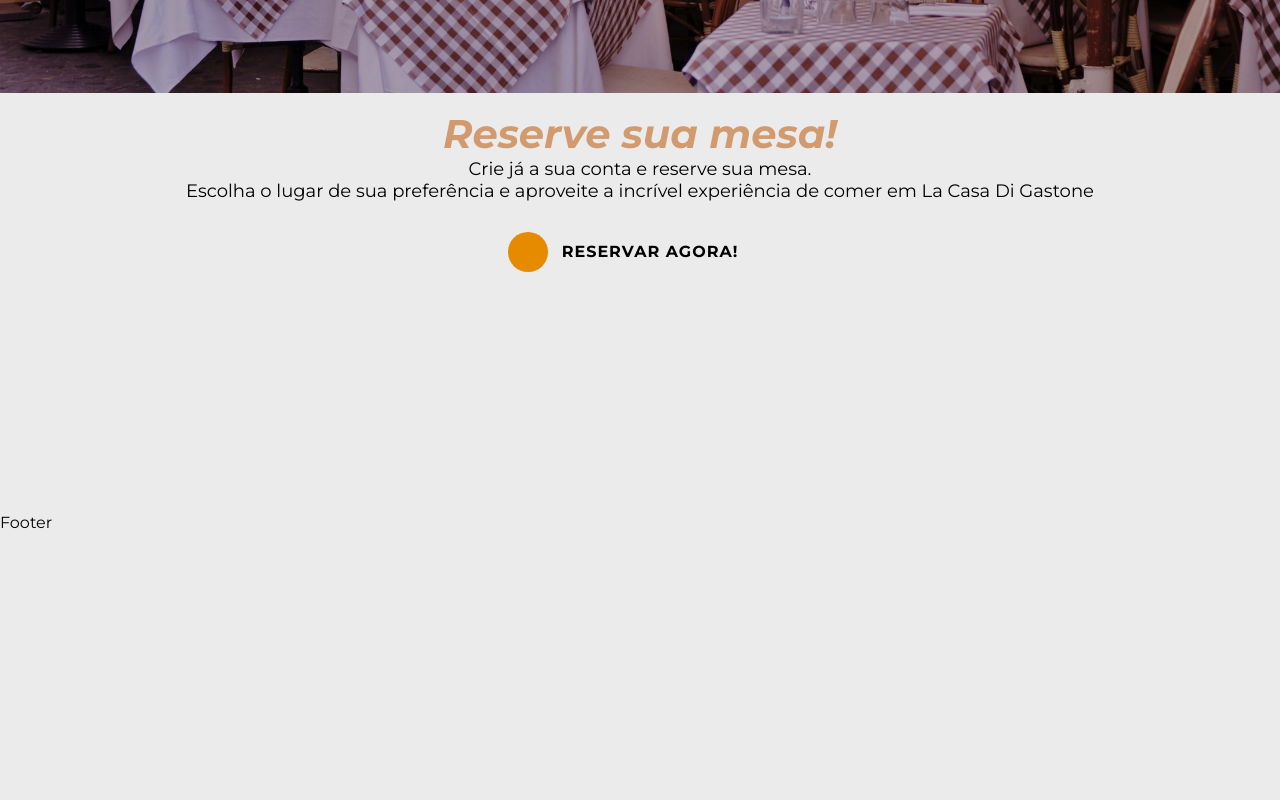
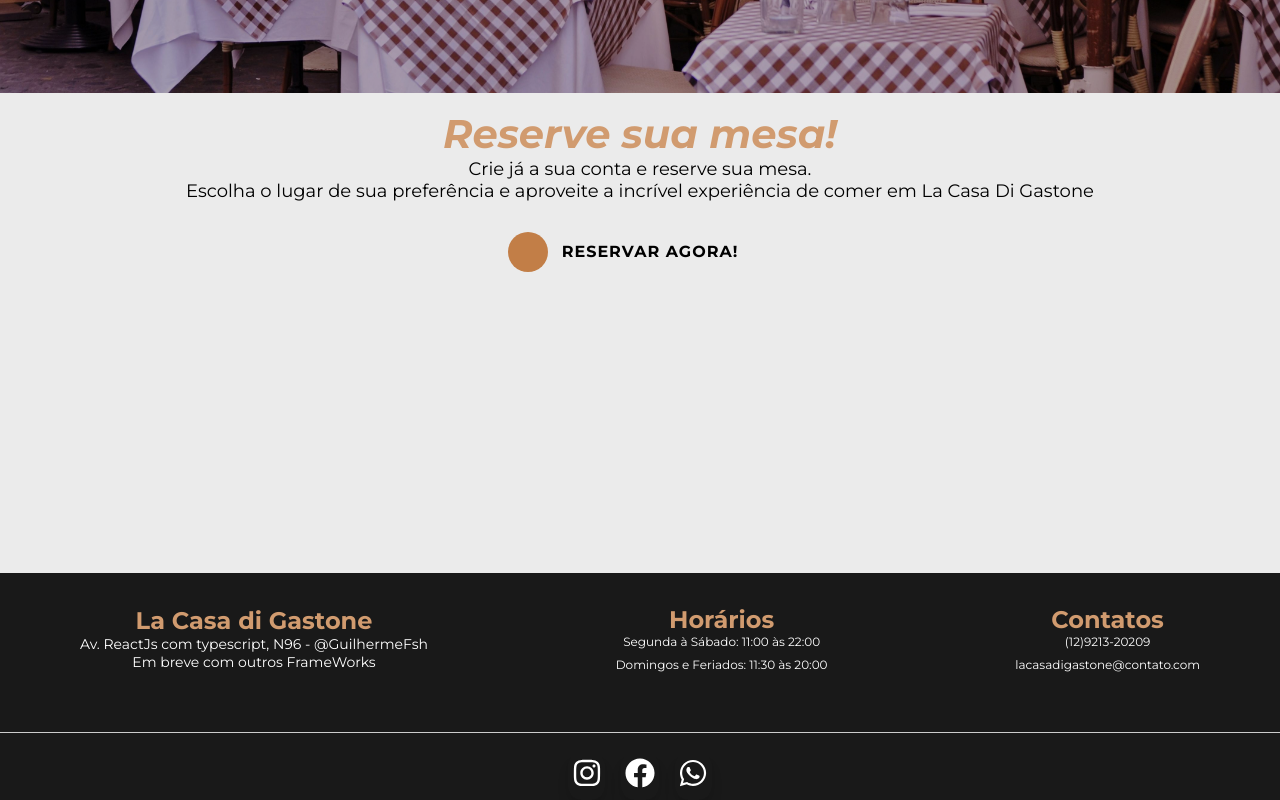
Before and after one commit to guilhermefsh/Front-end-restaurant-reservations, a React (Vite) app: page / in a window 1280 px wide. Shown: the part 1737-2537 px from the top of the page. Before the commit the page ends 2386 px from the top, so only its background shows below. Built offline with nearby package versions, Linux system fonts and the light colour scheme.

Commit message:
feat: add footer and background scroll header

```diff
--- a/src/components/Footer/index.tsx
+++ b/src/components/Footer/index.tsx
@@ -1,9 +1,48 @@
-import React from 'react'
+import { FaFacebook, FaInstagram, FaWhatsapp } from 'react-icons/fa'
+import {
+    AddresText,
+    AlignContainer,
+    ContactContainer,
+    Description,
+    FooterContainer,
+    FooterLine,
+    Icone,
+    LogoContainer,
+    LogoTitle,
+    NetworkContainer,
+    NetworkIconFacebook,
+    NetworkIconInstagram,
+    NetworkIconWhatsapp,
+    TimeContainer,
+    TimeDescription,
+    Title
+} from './styles'
 
 export const Footer = () => {
     return (
-        <div>
-            Footer
-        </div>
+        <FooterContainer>
+            <AlignContainer>
+                <LogoContainer>
+                    <LogoTitle>La Casa di Gastone</LogoTitle>
+                    <AddresText>Av. ReactJs com typescript, N96 - @GuilhermeFsh <br />Em breve com outros FrameWorks</AddresText>
+                </LogoContainer>
+                <TimeContainer>
+                    <Title>Horários</Title>
+                    <TimeDescription>Segunda à Sábado: 11:00 às 22:00</TimeDescription>
+                    <TimeDescription>Domingos e Feriados: 11:30 às 20:00</TimeDescription>
+                </TimeContainer>
+                <ContactContainer>
+                    <Title>Contatos</Title>
+                    <Description>(12)9213-20209</Description>
+                    <Description>lacasadigastone@contato.com</Description>
+                </ContactContainer>
+            </AlignContainer>
+            <FooterLine></FooterLine>
+            <NetworkContainer>
+                <NetworkIconInstagram href='#'><Icone><FaInstagram size={30} /></Icone></NetworkIconInstagram>
+                <NetworkIconFacebook href='#'><Icone><FaFacebook size={30} /></Icone></NetworkIconFacebook>
+                <NetworkIconWhatsapp href='#'><Icone><FaWhatsapp size={30} /></Icone></NetworkIconWhatsapp>
+            </NetworkContainer>
+        </FooterContainer>
     )
 }
--- /dev/null
+++ b/src/components/Footer/styles.tsx
@@ -0,0 +1,162 @@
+import styled, { keyframes } from "styled-components";
+
+const slide = keyframes`
+  50% {
+    left: 10%;
+    top: -40%;
+  }
+
+  100% {
+    left: -15%;
+    top: -15%;
+  }
+`;
+
+export const FooterContainer = styled.footer`
+  background-color: #191919;
+  width: 100%;
+  padding: 2rem 1rem;
+  margin-top:60px;
+
+  @media (min-width: 768px) {
+    padding: 0;
+  }
+`;
+
+export const AlignContainer = styled.div`
+  display: flex;
+  flex-wrap: wrap;
+  justify-content: space-between;
+  align-items:center;
+  padding: 2rem 5rem;
+
+  @media (max-width: 954px) {
+    flex-direction: column;
+    align-items: center;
+  }
+`;
+
+// Logo e Endereço
+export const LogoContainer = styled.div`
+  text-align: center;
+  justify-content:center;
+  align-items:center;
+  display:block;
+`;
+
+export const LogoTitle = styled.h4`
+  font-size: 24px;
+  color: #d19b6f;
+  margin-top: -8px;
+`;
+
+export const AddresText = styled.p`
+  color: white;
+  font-size: 14px;
+`;
+
+// Horários
+export const TimeContainer = styled.div`
+  display: block;
+  justify-content:center;
+  text-align: center;
+  @media(max-width:954px){
+    margin-top:28px;
+    margin-bottom:20px;
+  }
+`;
+
+export const Title = styled.h4`
+  font-size: 24px;
+  color: #d19b6f;
+`;
+
+export const TimeDescription = styled.p`
+  font-size: 12px;
+  color: white;
+  margin-bottom: 0.5rem;
+`;
+
+export const Description = styled.p`
+  font-size: 12px;
+  color: white;
+  margin-bottom: 0.5rem;
+`;
+
+// Contato
+export const ContactContainer = styled.div`
+  text-align: center;
+`;
+
+export const FooterLine = styled.div`
+  width: 100%;
+  height: 1px;
+  background-color: #ccc;
+  margin: 20px 0;
+`;
+
+// Ícones do rodapé
+export const Icone = styled.i`
+  color: white;
+`;
+
+export const NetworkContainer = styled.div`
+  display: flex;
+  justify-content: center;
+  align-items: center;
+  gap: 1rem;
+`;
+
+export const NetworkIcon = styled.a`
+  text-decoration: none;
+  border-radius: 14px;
+  width: 2.325rem;
+  height: 2.925rem;
+  display: flex;
+  justify-content: center;
+  align-items: center;
+  overflow: hidden;
+  position: relative;
+  box-shadow: rgba(0, 0, 0, 0.1) 0px 10px 15px -3px,
+    rgba(0, 0, 0, 0.05) 0px 4px 6px -2px;
+
+  i {
+    color: #ffffff;
+    font-size: 1.5rem;
+    transition: all 0.2s;
+    z-index: 1;
+  }
+
+  &:hover i {
+    transform: scale(1.2);
+    color: #f1f1f1;
+  }
+
+  &:before {
+    background: var(--color);
+    content: "";
+    position: absolute;
+    width: 130%;
+    height: 130%;
+    left: -110%;
+    top: 80%;
+    transform: rotate(45deg);
+    z-index: 0;
+  }
+
+  &:hover:before {
+    animation: ${slide} 0.7s forwards;
+  }
+`;
+
+export const NetworkIconInstagram = styled(NetworkIcon)`
+  --color: linear-gradient(45deg, #f9ce34, #ee2a7b, #6228d7);
+`;
+
+export const NetworkIconFacebook = styled(NetworkIcon)`
+  --color: #004cf0;
+`;
+
+export const NetworkIconWhatsapp = styled(NetworkIcon)`
+  --color: #25d366;
+`;
--- a/src/components/Header/index.tsx
+++ b/src/components/Header/index.tsx
@@ -1,22 +1,41 @@
-import { useState } from "react"
+import { useEffect, useState } from "react"
 import { NavContainer, ItensIcon, ItensMenu, Logo, NavLinks, TagHeader } from "./styles"
 import { Link } from "react-router-dom"
 
 export const Header = () => {
-    const [isOpen, setIsOpen] = useState(false);
+    const [isOpen, setIsOpen] = useState<boolean>(false);
+    const [scrolled, setScrolled] = useState<boolean>(false);
+
     const toggleMenu = () => {
         setIsOpen(!isOpen);
     }
+
+    const handleScroll = () => {
+        const offset = window.scrollY;
+        if (offset > 700) {
+            setScrolled(true)
+        } else {
+            setScrolled(false);
+        }
+    }
+
+    useEffect(() => {
+        window.addEventListener('scroll', handleScroll);
+        return () => {
+            window.removeEventListener('scroll', handleScroll);
+        }
+    }, [])
+
     return (
         <TagHeader>
-            <NavContainer>
-                <Logo to="/">La casa di Gastone</Logo>
-                <ItensMenu onClick={toggleMenu}>
+            <NavContainer className={scrolled ? 'scrolled' : ''}>
+                <Logo to="/" className={scrolled ? 'scrolled' : ''} >La casa di Gastone</Logo>
+                <ItensMenu onClick={toggleMenu} className={scrolled ? 'scrolled' : ''}>
                     <ItensIcon />
                     <ItensIcon />
                     <ItensIcon />
                 </ItensMenu>
-                <NavLinks className={isOpen ? 'open' : ''}>
+                <NavLinks className={`${isOpen ? 'open' : ''} ${scrolled ? 'scrolled' : ''}`}>
                     <Link to="/cardapio">CARDÁPIO</Link>
                     <Link to="/historia">HISTÓRIA</Link>
                     <Link to="/login">ENTRAR</Link>
--- a/src/components/Header/styles.tsx
+++ b/src/components/Header/styles.tsx
@@ -18,7 +18,7 @@ export const TagHeader = styled.header``;
 
 // Container do menu de navegação
 export const NavContainer = styled.nav`
-background: rgba(0, 0, 0, 0.3);
+background: rgba(0, 0, 0, 0.2);
 width: 100%;
 display: flex;
 justify-content: space-between;
@@ -26,6 +26,10 @@ align-items: center;
 padding: 1rem 2rem;
 position: fixed;
 z-index: 1000;
+
+&.scrolled{
+    background-color:#e7e7e7;
+}
 
 @media (max-width: 768px) {
     flex-direction: column;
@@ -40,6 +44,10 @@ color: #ebebeb;
 font-size: 1.5rem;
 text-decoration: none;
 transition: color 0.3s ease-in-out;
+
+&.scrolled{
+   color: #191919;
+}
 
 &:hover {
     animation: ${logoAnimation} 1s linear infinite;
@@ -66,9 +74,13 @@ align-items: center;
 
 &.open {
     @media (max-width: 768px) {
-        max-height: 500px; /* Ajuste este valor conforme necessário */
+        max-height: 500px;
     }
 }
+
+&.scrolled a{
+   color: #191919;
+    }
 
 a {
     color: #ebebeb;
@@ -93,6 +105,10 @@ export const ItensMenu = styled.div`
 display: none;
 cursor: pointer;
 
+&.scrolled > *{
+   background-color: #191919;
+}
+
 @media (max-width: 768px) {
     display: block;
     position: absolute;
--- a/src/pages/Home/Components/ButtonEffect/styles.css
+++ b/src/pages/Home/Components/ButtonEffect/styles.css
@@ -17,7 +17,7 @@
   display: block;
   width: var(--size);
   height: var(--size);
-  background-color: #e68a00;
+  background-color: #c27e47;
   border-radius: 1.5rem;
   z-index: -1;
   transition: all 0.45s cubic-bezier(0.65, 0, 0.076, 1);
```
